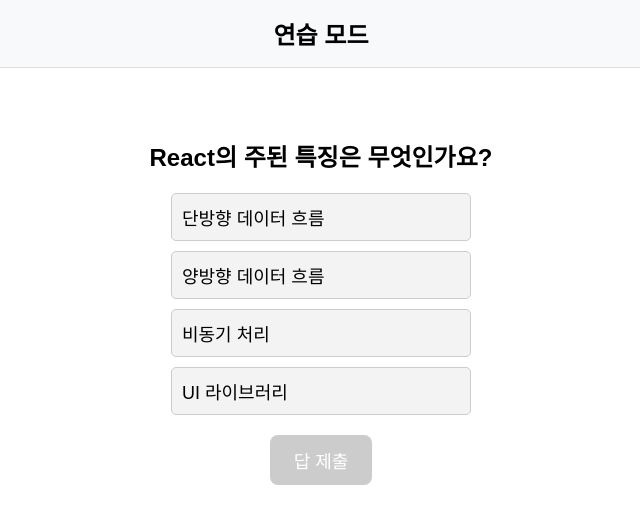
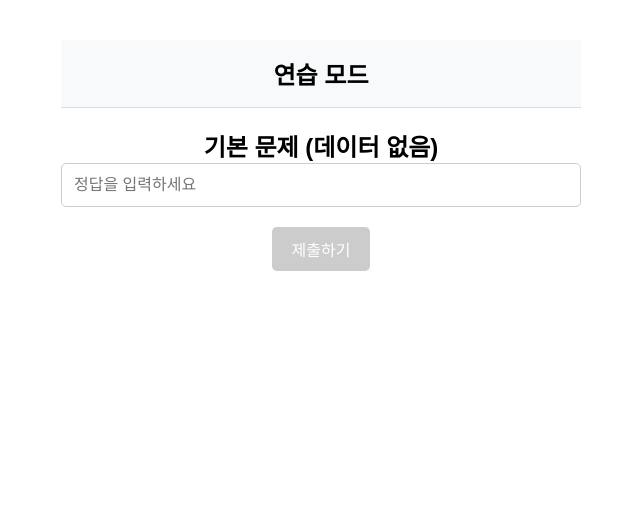
Before and after one commit to HanBangBo/frontend, a React (Create React App) app in the folder hanbangbo/: page /quiz/practice in a window 1280 px wide. Shown: the top 524 px of the page, without its empty margins (319-959 px from the left). Built offline with nearby package versions, Linux system fonts and the light colour scheme; a web font is replaced by a local one.

Commit message:
문제 요청 응답 받아서 렌더링하기

```diff
--- a/hanbangbo/public/index.html
+++ b/hanbangbo/public/index.html
@@ -23,7 +23,7 @@
       work correctly both with client-side routing and a non-root public URL.
       Learn how to configure a non-root public URL by running `npm run build`.
     -->
-    <title>React App</title>
+    <title>한방보 | 한 방에 보는 언론고시</title>
   </head>
   <body>
     <noscript>You need to enable JavaScript to run this app.</noscript>
--- a/hanbangbo/src/api/api.js
+++ b/hanbangbo/src/api/api.js
@@ -1,6 +1,6 @@
 import axios from "axios";
 
-const BASE_URL = "https://127.0.0.1:8000/api"; // ✅ 백엔드 API 주소 입력
+const BASE_URL = "http://127.0.0.1:8000/api"; // ✅ 백엔드 API 주소 입력
 
 const api = axios.create({
   baseURL: BASE_URL,
--- a/hanbangbo/src/pages/QuizPage/PracticeQuiz.jsx
+++ b/hanbangbo/src/pages/QuizPage/PracticeQuiz.jsx
@@ -1,84 +1,88 @@
 import React, { useState } from "react";
+import { useLocation, useNavigate } from "react-router-dom";
 import styled from "styled-components";
 import NavigationBar from "../../components/common/NavigationBar";
 
 const PracticeQuiz = () => {
-  const questions = [
+  const location = useLocation();
+  const navigate = useNavigate();
+
+  // ✅ URL로 직접 접근했을 때 대비하여 기본값 설정
+  const quizData = location.state?.quizData || [
     {
-      question: "React의 주된 특징은 무엇인가요?",
-      options: [
-        "단방향 데이터 흐름",
-        "양방향 데이터 흐름",
-        "비동기 처리",
-        "UI 라이브러리",
-      ],
-      answer: 0, // 정답은 첫 번째 옵션
-      explanation: "React는 단방향 데이터 흐름을 제공합니다.",
+      id: 1,
+      quiz_content: "기본 문제 (데이터 없음)",
+      correct: "정답",
+      quiz_comment: "이 문제는 기본 데이터입니다.",
     },
-    {
-      question: "React에서 상태 관리 라이브러리로 많이 사용되는 것은?",
-      options: ["Redux", "Vuex", "Context API", "Vue"],
-      answer: 0, // 정답은 첫 번째 옵션
-      explanation: "Redux는 React 상태 관리 라이브러리로 많이 사용됩니다.",
-    },
-    // 추가적인 문제들을 여기에 추가할 수 있음
   ];
 
-  const [currentQuestionIndex, setCurrentQuestionIndex] = useState(0);
-  const [selectedAnswer, setSelectedAnswer] = useState(null);
-  const [showAnswer, setShowAnswer] = useState(false);
+  const [currentIndex, setCurrentIndex] = useState(0);
+  const [selectedAnswer, setSelectedAnswer] = useState(""); // 사용자 응답
+  const [result, setResult] = useState(null); // 정답 여부 결과
 
-  const handleAnswerSelection = (index) => {
-    setSelectedAnswer(index);
+  const currentQuestion = quizData[currentIndex];
+  const isMultipleChoice = !!currentQuestion.choices; // ✅ 객관식 여부 판단
+  const isLastQuestion = currentIndex === quizData.length - 1;
+
+  // ✅ 정답 제출 및 채점
+  const handleSubmitAnswer = () => {
+    if (!selectedAnswer) return;
+    setResult(
+      selectedAnswer === currentQuestion.correct ? "정답 ✅" : "오답 ❌"
+    );
   };
 
-  const handleSubmitAnswer = () => {
-    setShowAnswer(true);
+  // ✅ 다음 문제로 이동
+  const handleNextQuestion = () => {
+    setResult(null); // ✅ 결과 초기화
+    setSelectedAnswer(""); // ✅ 선택한 답 초기화
+    setCurrentIndex((prev) => prev + 1);
   };
-
-  const handleNextQuestion = () => {
-    setSelectedAnswer(null);
-    setShowAnswer(false);
-    if (currentQuestionIndex < questions.length - 1) {
-      setCurrentQuestionIndex(currentQuestionIndex + 1);
-    } else {
-      alert("퀴즈가 끝났습니다!");
-      // 퀴즈 종료 후 처리
-    }
-  };
-
-  const currentQuestion = questions[currentQuestionIndex];
 
   return (
     <Container>
       <NavigationBar />
-      <Question>{currentQuestion.question}</Question>
-      <Options>
-        {currentQuestion.options.map((option, index) => (
-          <Option
-            key={index}
-            onClick={() => handleAnswerSelection(index)}
-            selected={selectedAnswer === index}
-          >
-            {option}
-          </Option>
-        ))}
-      </Options>
+      <h2>{currentQuestion.quiz_content}</h2>
 
-      <Button onClick={handleSubmitAnswer} disabled={selectedAnswer === null}>
-        답 제출
-      </Button>
+      {/* ✅ 문제 풀이 단계 */}
+      {!result ? (
+        isMultipleChoice ? (
+          <Options>
+            {currentQuestion.choices.map((choice) => (
+              <OptionButton
+                key={choice}
+                onClick={() => setSelectedAnswer(choice)}
+                selected={selectedAnswer === choice}
+              >
+                {choice}
+              </OptionButton>
+            ))}
+          </Options>
+        ) : (
+          <InputAnswer
+            type="text"
+            value={selectedAnswer}
+            onChange={(e) => setSelectedAnswer(e.target.value)}
+            placeholder="정답을 입력하세요"
+          />
+        )
+      ) : (
+        <>
+          <ResultMessage>{result}</ResultMessage>
+          <CommentBox>{currentQuestion.quiz_comment}</CommentBox>
+        </>
+      )}
 
-      {showAnswer && (
-        <AnswerSection>
-          <p>
-            {selectedAnswer === currentQuestion.answer
-              ? "정답!"
-              : "틀렸습니다!"}
-          </p>
-          <Explanation>{currentQuestion.explanation}</Explanation>
-          <Button onClick={handleNextQuestion}>다음 문제</Button>
-        </AnswerSection>
+      {/* ✅ 버튼 UI */}
+      {!result ? (
+        <SubmitButton onClick={handleSubmitAnswer} disabled={!selectedAnswer}>
+          제출하기
+        </SubmitButton>
+      ) : isLastQuestion ? (
+        <HomeButton onClick={() => navigate("/")}>홈으로 가기</HomeButton>
+      ) : (
+        <NextButton onClick={handleNextQuestion}>다음 문제</NextButton>
       )}
     </Container>
   );
@@ -86,17 +90,15 @@
 
 export default PracticeQuiz;
 
+/* ✅ 스타일 */
 const Container = styled.div`
   display: flex;
   flex-direction: column;
   align-items: center;
-  padding: 0 20px 20px 20px;
-`;
-
-const Question = styled.h2`
-  font-size: 24px;
-  margin-top: 50px;
-  margin-bottom: 20px;
+  width: 100%;
+  max-width: 600px;
+  margin: 0 auto;
+  padding: 40px;
 `;
 
 const Options = styled.div`
@@ -105,47 +107,94 @@
   gap: 10px;
 `;
 
-const Option = styled.button`
-  padding: 10px;
-  width: 300px;
-  font-size: 18px;
-  text-align: left;
-  background-color: ${(props) => (props.selected ? "#2575fc" : "#f3f3f3")};
+const OptionButton = styled.button`
+  padding: 12px;
+  font-size: 16px;
+  background: ${(props) => (props.selected ? "#2575fc" : "#f3f3f3")};
   color: ${(props) => (props.selected ? "white" : "black")};
-  border: 1px solid #ccc;
+  border: none;
+  border-radius: 5px;
   cursor: pointer;
-  border-radius: 5px;
-  transition: background-color 0.3s;
+  transition: 0.3s;
 
   &:hover {
-    background-color: #2575fc;
+    background: #2575fc;
     color: white;
   }
 `;
 
-const Button = styled.button`
+const InputAnswer = styled.input`
+  width: 100%;
+  padding: 12px;
+  font-size: 16px;
+  border: 1px solid #ccc;
+  border-radius: 5px;
+`;
+
+const SubmitButton = styled.button`
   margin-top: 20px;
-  padding: 12px 24px;
-  font-size: 18px;
+  padding: 10px 20px;
+  font-size: 16px;
+  background-color: ${(props) => (props.disabled ? "#ccc" : "#ff6b6b")};
   color: white;
-  background-color: ${(props) => (props.disabled ? "#ccc" : "#ff6b6b")};
   border: none;
-  border-radius: 8px;
+  border-radius: 5px;
   cursor: ${(props) => (props.disabled ? "not-allowed" : "pointer")};
-  transition: background 0.3s;
+  transition: 0.3s;
 
   &:hover {
     background-color: ${(props) => (props.disabled ? "#ccc" : "#e63946")};
   }
 `;
 
-const AnswerSection = styled.div`
+const ResultMessage = styled.div`
   margin-top: 20px;
-  text-align: center;
+  font-size: 20px;
+  font-weight: bold;
+  color: ${(props) => (props.children === "정답 ✅" ? "green" : "red")};
 `;
 
-const Explanation = styled.p`
+const CommentBox = styled.div`
+  margin-top: 20px;
+  padding: 15px;
+  background: #f3f3f3;
+  border-radius: 8px;
+  font-size: 16px;
+  width: 100%;
+  max-width: 500px;
+  text-align: center;
+  color: #333;
+`;
+
+const NextButton = styled.button`
   margin-top: 10px;
+  padding: 10px 20px;
   font-size: 16px;
-  color: #555;
+  background-color: #2575fc;
+  color: white;
+  border: none;
+  border-radius: 5px;
+  cursor: pointer;
+  transition: 0.3s;
+
+  &:hover {
+    background-color: #1b5cd7;
+  }
 `;
+
+const HomeButton = styled.button`
+  margin-top: 20px;
+  padding: 12px 24px;
+  font-size: 18px;
+  font-weight: 600;
+  background-color: #4caf50;
+  color: white;
+  border: none;
+  border-radius: 8px;
+  cursor: pointer;
+  transition: background 0.3s;
+
+  &:hover {
+    background-color: #388e3c;
+  }
+`;
--- a/hanbangbo/src/pages/QuizPage/SelectQuiz.jsx
+++ b/hanbangbo/src/pages/QuizPage/SelectQuiz.jsx
@@ -1,11 +1,15 @@
 import React, { useState } from "react";
-import { useNavigate } from "react-router-dom";
+import { useLocation, useNavigate } from "react-router-dom";
 import styled from "styled-components";
 import { fetchQuestions } from "../../api/apiService";
 import NavigationBar from "../../components/common/NavigationBar";
 
 const SelectQuiz = () => {
   const navigate = useNavigate();
+  const location = useLocation();
+  const queryParams = new URLSearchParams(location.search);
+  const source = queryParams.get("source");
+  const keyword = queryParams.get("keyword");
 
   const [quizTypes, setQuizTypes] = useState([]);
   const [mode, setMode] = useState("");
@@ -50,20 +54,27 @@
 
   const handleStartQuiz = async () => {
     try {
-      const questions = await fetchQuestions(
+      const response = await fetchQuestions(
         quizTypes,
-        mode,
+        source ? source : keyword,
         startPeriod,
         endPeriod
       );
-      console.log("📌 문제 데이터:", questions);
+      console.log("📌 문제 데이터:", response);
       if (mode === "practice") {
-        navigate("/quiz/practice");
+        navigate("/quiz/practice", { state: { quizData: response.quiz_data } });
       } else if (mode === "test") {
         navigate("/quiz/test");
       }
     } catch (error) {
       console.error("❌ 문제 요청 중 오류 발생:", error);
+      navigate("/error", {
+        state: {
+          errorMessage:
+            error.response?.data?.message ||
+            "문제 데이터를 불러오는 중 오류가 발생했습니다.",
+        },
+      });
     }
   };
 
@@ -83,14 +94,14 @@
             <Label>문제 유형</Label>
             <ButtonGroup>
               <ModeButton
-                selected={quizTypes.includes("multiple")}
-                onClick={() => toggleQuizType("multiple")}
+                selected={quizTypes.includes("객관식")}
+                onClick={() => toggleQuizType("객관식")}
               >
                 객관식
               </ModeButton>
               <ModeButton
-                selected={quizTypes.includes("subjective")}
-                onClick={() => toggleQuizType("subjective")}
+                selected={quizTypes.includes("주관식")}
+                onClick={() => toggleQuizType("주관식")}
               >
                 주관식
               </ModeButton>
```
Also changed, not shown: 1 other file (tests, documents, lock files or other folders).
